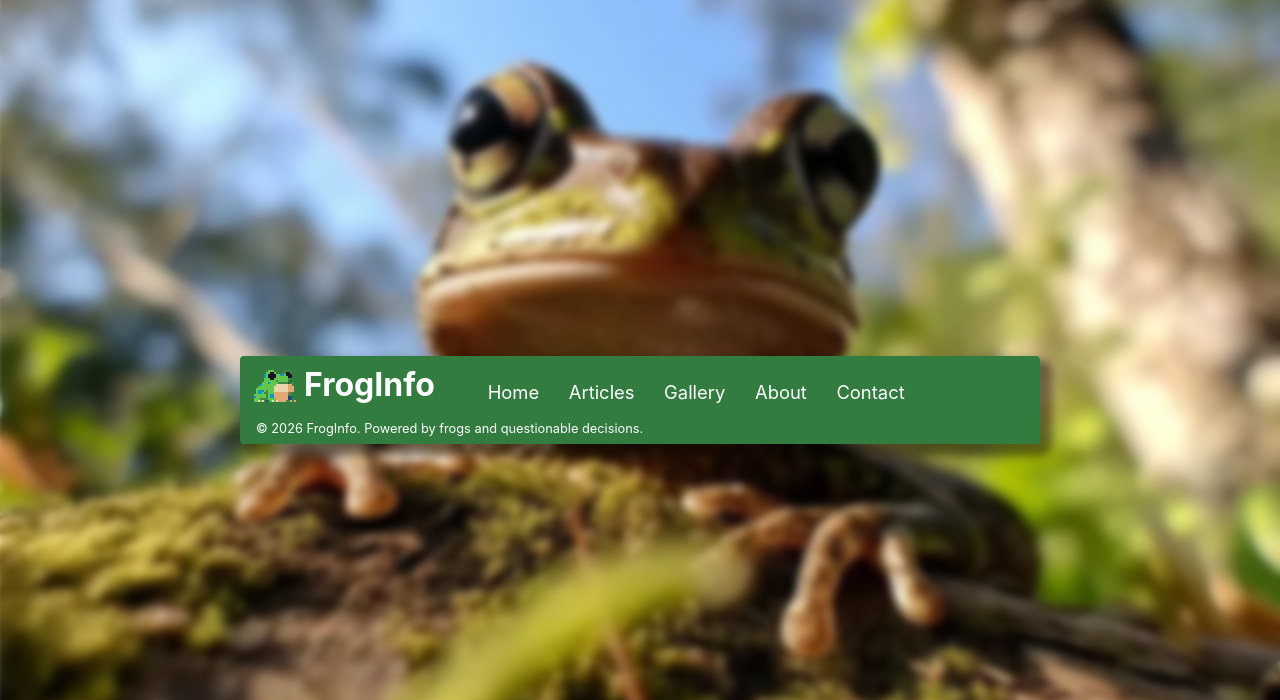
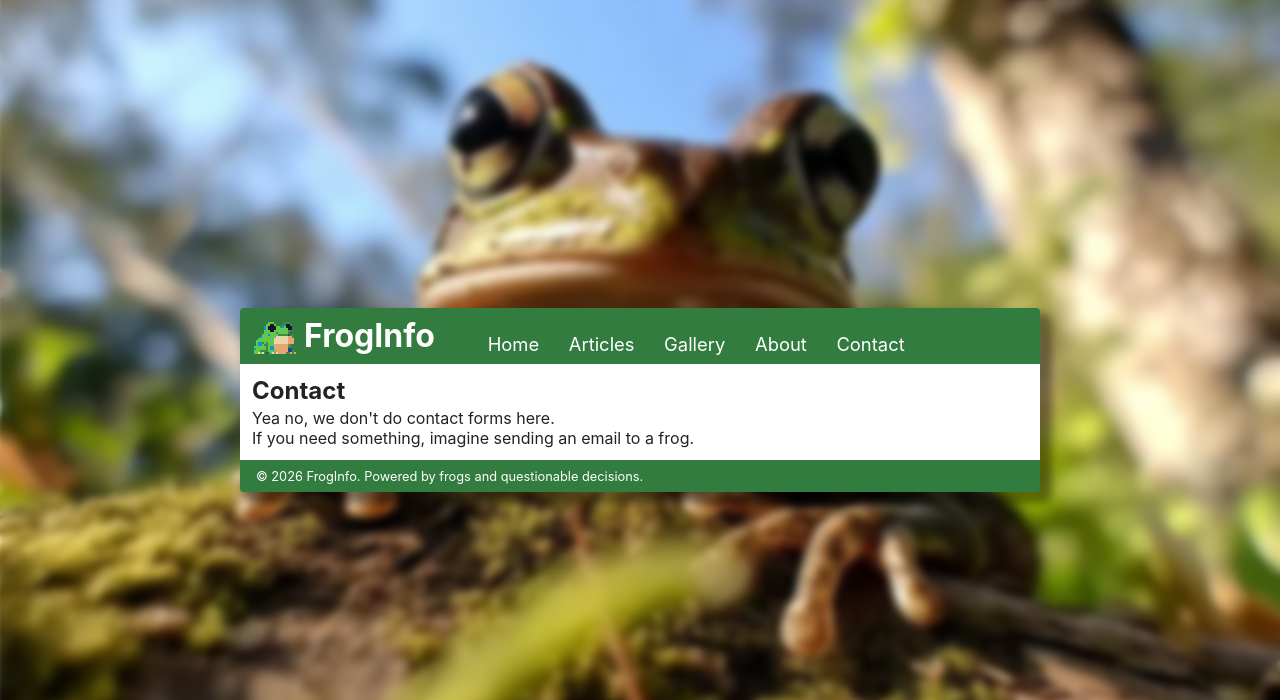
Before and after one commit to hanno-siska/FrogInfo, a PHP site: page /app/views/contact.php in a window 1280 px wide. Shown: the top 700 px of the page. Run offline with PHP 8.4, Linux system fonts and the light colour scheme.

Commit message:
Finish /contact, its very nice

```diff
--- a/app/static/stylesheet.css
+++ b/app/static/stylesheet.css
@@ -3,7 +3,7 @@
 @import url("/app/static/reusables.css");
 
 /*== Shared == */
-.home, .articles, .error, .gallery, .article, .about {
+.home, .articles, .error, .gallery, .article, .about, .contact {
   padding: 0.75rem;
 }
 
--- a/app/views/contact.php
+++ b/app/views/contact.php
@@ -4,6 +4,10 @@ $content = "contact";
 include __DIR__."/../static/templates/page_start.php";
 ?>
 
+<h2>Contact</h2>
+<p>Yea no, we don't do contact forms here.</p>
+<p>If you need something, imagine sending an email to a frog.</p>
+
 <?php
 include __DIR__."/../static/templates/page_end.php";
 ?>
```
